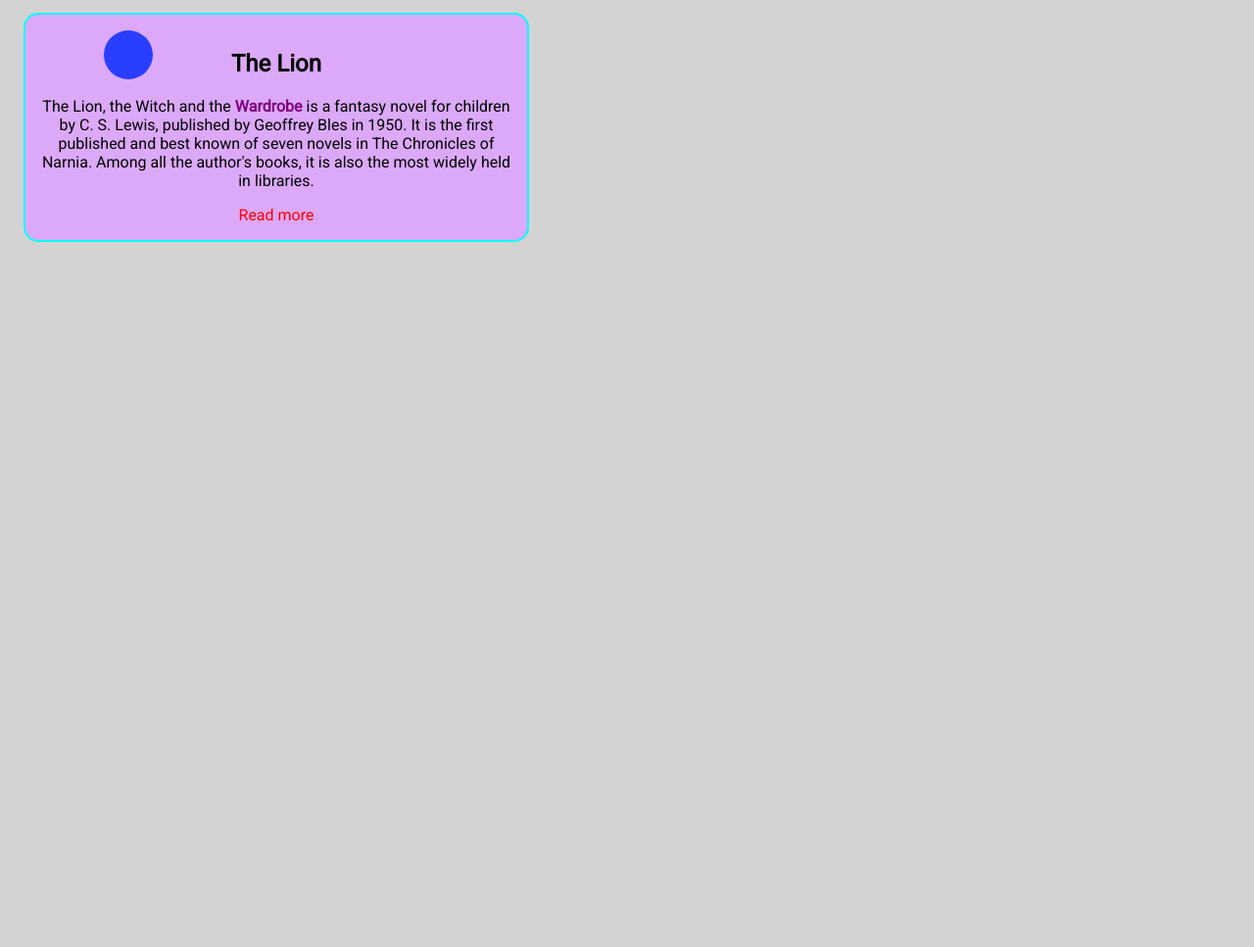
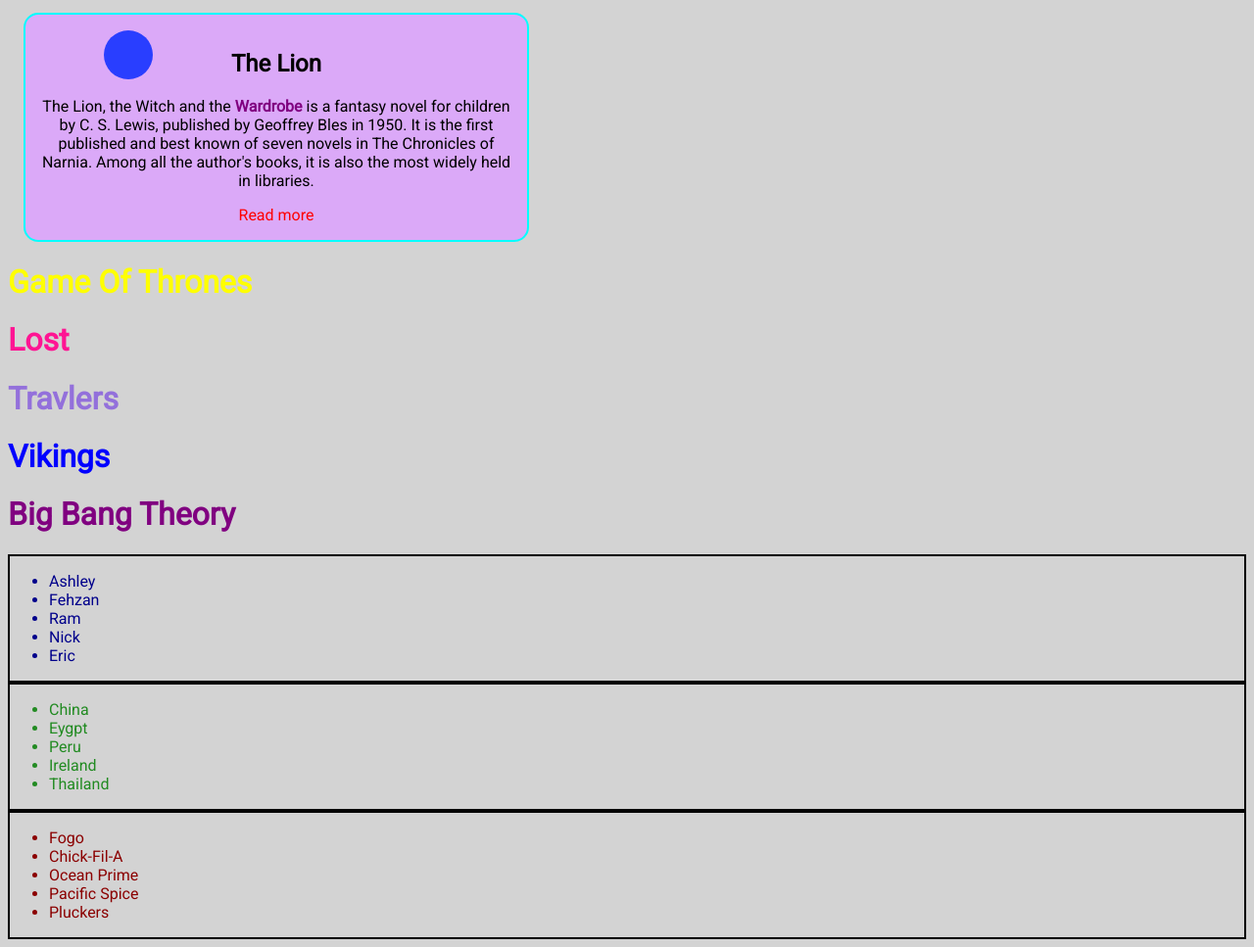
Before and after one commit to zishanali06/CSS-Drills, a plain HTML site: page index.html in a window 1280 px wide. Shown: the part 771-1738 px from the top of the page at 98% size. Before the commit the page ends 1034 px from the top, so only its background shows below. Drawn offline with Linux system fonts and the light colour scheme.

Commit message:
done with css drill

```diff
--- a/index.html
+++ b/index.html
@@ -1,5 +1,6 @@
 <!DOCTYPE html>
 <html lang="en">
+
 <head>
     <meta charset="UTF-8">
     <meta name="viewport" content="width=device-width, initial-scale=1.0">
@@ -8,32 +9,77 @@
     <link rel="stylesheet" href="styles.css">
     <title>Document</title>
 </head>
+
 <body>
     <div id="container">
         <div class="boxes" id="box1">
             <div class="imagediv"></div>
             <h2>A Tale of Two Cities</h2>
-            <p>A Tale of Two Cities (1859) is a <span>historical</span> novel by Charles Dickens, set in London and Paris before and during the French Revolution. The novel tells the story of the French Doctor Manette, his 18-year-long imprisonment in the Bastille in Paris and his release to live in London with his daughter Lucie, whom he had never met. The story is set against the conditions that led up to the French Revolution and the Reign of Terror.</p>
+            <p>A Tale of Two Cities (1859) is a <span>historical</span> novel by Charles Dickens, set in London and
+                Paris before and during the French Revolution. The novel tells the story of the French Doctor Manette,
+                his 18-year-long imprisonment in the Bastille in Paris and his release to live in London with his
+                daughter Lucie, whom he had never met. The story is set against the conditions that led up to the French
+                Revolution and the Reign of Terror.</p>
             <div class="readme-wrapper"><a href="#">Read more</a></div>
         </div>
         <div class="boxes" id="box2">
             <div class="imagediv"></div>
             <h2>Running in the Wind</h2>
-            <p>With no where to go but thru the wind, this story tells us about a <span>young</span> boy that only knew how to run thru the wind.</p>
+            <p>With no where to go but thru the wind, this story tells us about a <span>young</span> boy that only knew
+                how to run thru the wind.</p>
             <div class="readme-wrapper"><a href="#">Read more</a></div>
         </div>
         <div class="boxes" id="box3">
             <div class="imagediv"></div>
             <h2>Snow White</h2>
-            <p>The Grimm fairy tale gets a <span>Technicolor</span> treatment in Disney's first animated feature. Jealous of Snow White's beauty, the wicked queen orders the murder of her innocent stepdaughter, but later discovers that Snow White is still alive and hiding in a cottage with seven friendly little miners. Disguising herself as a hag, the queen brings a poisoned apple to Snow White, who falls into a death-like sleep that can be broken only by a kiss from the prince.</p>
+            <p>The Grimm fairy tale gets a <span>Technicolor</span> treatment in Disney's first animated feature.
+                Jealous of Snow White's beauty, the wicked queen orders the murder of her innocent stepdaughter, but
+                later discovers that Snow White is still alive and hiding in a cottage with seven friendly little
+                miners. Disguising herself as a hag, the queen brings a poisoned apple to Snow White, who falls into a
+                death-like sleep that can be broken only by a kiss from the prince.</p>
             <div class="readme-wrapper"><a href="#">Read more</a></div>
         </div>
         <div class="boxes" id="box4">
             <div class="imagediv"></div>
             <h2>The Lion</h2>
-            <p>The Lion, the Witch and the <span>Wardrobe</span> is a fantasy novel for children by C. S. Lewis, published by Geoffrey Bles in 1950. It is the first published and best known of seven novels in The Chronicles of Narnia. Among all the author's books, it is also the most widely held in libraries.</p>
+            <p>The Lion, the Witch and the <span>Wardrobe</span> is a fantasy novel for children by C. S. Lewis,
+                published by Geoffrey Bles in 1950. It is the first published and best known of seven novels in The
+                Chronicles of Narnia. Among all the author's books, it is also the most widely held in libraries.</p>
             <div class="readme-wrapper"><a href="#">Read more</a></div>
         </div>
     </div>
+    <h1 class="original" id="show1">Game Of Thrones</h1>
+    <h1 class="original" id="show2">Lost</h1>
+    <h1 class="original" id="show4">Travlers</h1>
+    <h1 class="additional" id="show5">Vikings</h1>
+    <h1 class="additional" id="show3">Big Bang Theory</h1>
+    <div class="lists">
+        <ul>
+            <li>Ashley</li>
+            <li>Fehzan</li>
+            <li>Ram</li>
+            <li>Nick</li>
+            <li>Eric</li>
+        </ul>
+    </div>
+    <div class="lists">
+        <ul class="star">
+            <li>China</li>
+            <li>Eygpt</li>
+            <li>Peru</li>
+            <li>Ireland</li>
+            <li>Thailand</li>
+        </ul>
+    </div>
+    <div class="lists">
+        <ul class="star" id="wars">
+            <li>Fogo</li>
+            <li>Chick-Fil-A</li>
+            <li>Ocean Prime</li>
+            <li>Pacific Spice</li>
+            <li>Pluckers</li>
+        </ul>
+    </div>
 </body>
+
 </html>
--- a/styles.css
+++ b/styles.css
@@ -39,3 +39,36 @@
     border-radius: 50px;
     background-color: rgb(41, 62, 255);
 }
+h1{
+    color: red;
+}
+.original{
+    color: green;
+}
+.additional{
+    color: blue;
+}
+#show1{
+    color: yellow;
+}
+#show2{
+    color: deeppink;
+}
+#show3{
+    color: purple
+}
+#show4{
+    color: mediumpurple;
+}
+ul{
+    color: darkblue;
+}
+.star{
+    color: forestgreen;
+}
+#wars{
+    color: darkred;
+}
+.lists{
+    border: 2px solid black;
+}
```
